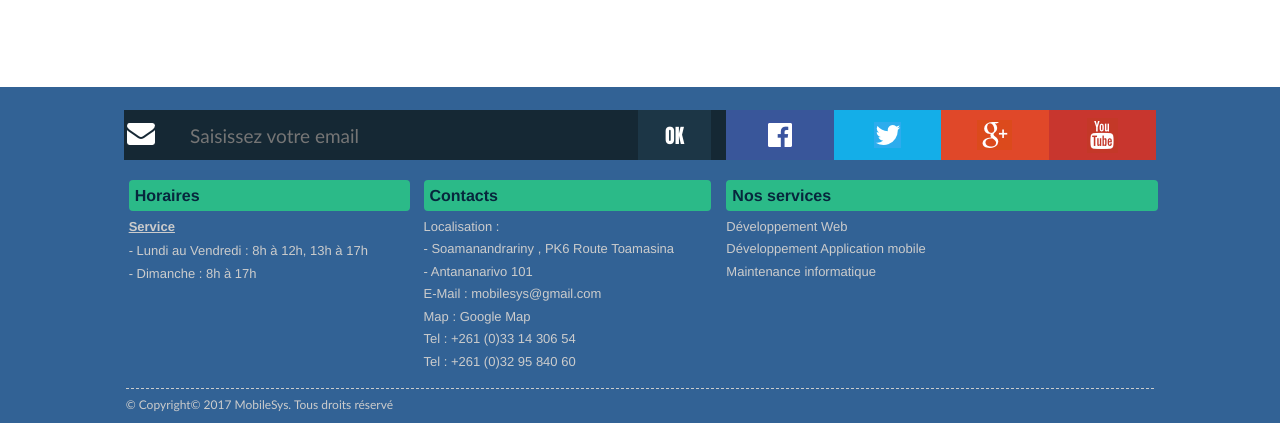
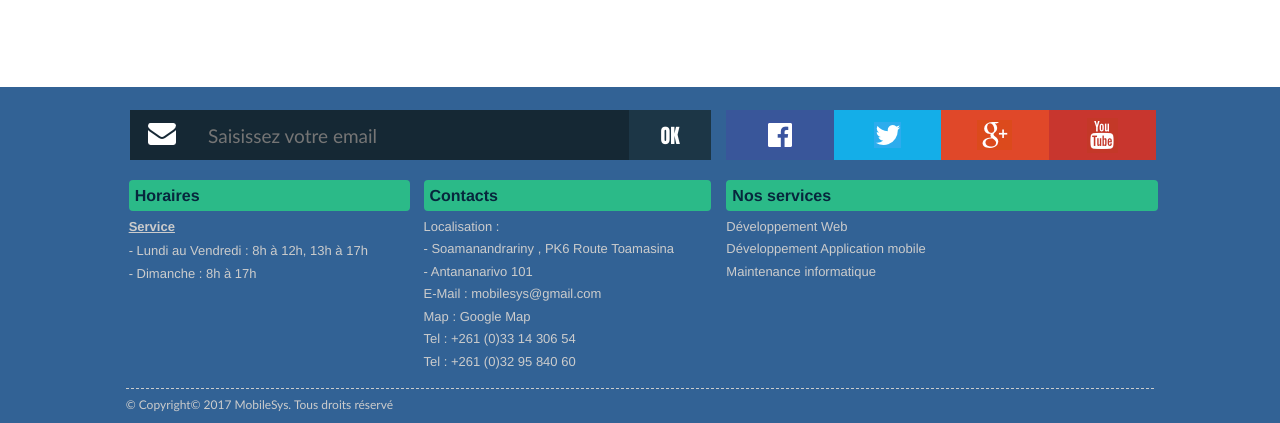
Before and after one commit to herenoch15/mobilesys, a CodeIgniter app: page /mobilesys/ in a window 1280 px wide. Shown: the part 1159-1582 px from the top of the page. Run offline with CodeIgniter, Linux system fonts and the light colour scheme.

Commit message:
MOdif css.css du pieds de page droite

```diff
--- a/assets/css/css.css
+++ b/assets/css/css.css
@@ -202,12 +202,18 @@ body #ajax-loader
 }
 #Pied_page #droite
 {
-	background:#152834;
+	/*background:#152834;*/
 	padding: 0 15px 0 0;
 }
-#Pied_page #droite
+#Pied_page #droite .row
 {
-
+	margin-left: 6px;
+	margin-right: 0px;
+	background:#152834;
+}
+#Pied_page #droite .row .col-sm-2
+{
+	padding-right: 0;
 }
 #Pied_page  #panelsaisie_email_reseauxsociaux
 {
```
